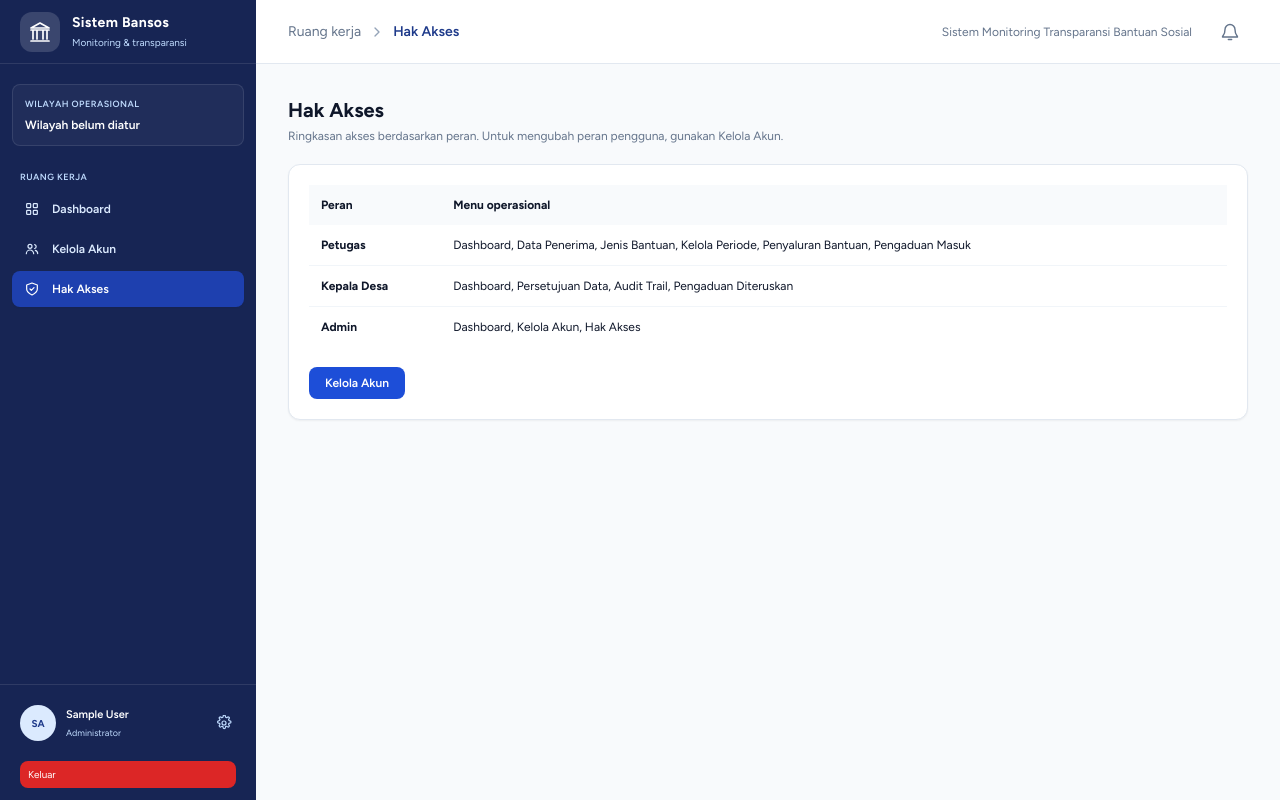
After one commit to syrsdev/salurin, a Laravel app: page /dashboard/admin/hak-akses in a window 1280 px wide. The commit adds this page. Run offline with Laravel 12, Linux system fonts and the light colour scheme; the visitor is signed in with stand-in values (Sample User, id 1); style sheets or scripts are compiled from the project's sources; parts of the project's set-up code (start-up, migrations or seed data) failed here and were passed over.

Commit message:
SCRUM-257 Dashboard Admin

```diff
--- /dev/null
+++ b/app/Http/Controllers/Admin/DashboardAdminController.php
@@ -0,0 +1,40 @@
+<?php
+
+namespace App\Http\Controllers\Admin;
+
+use App\Http\Controllers\Controller;
+use App\Models\User;
+use Illuminate\Http\Request;
+use Illuminate\View\View;
+
+class DashboardAdminController extends Controller
+{
+    public const ROLES = [
+        'petugas' => 'Petugas Desa/Kelurahan',
+        'kepala_desa' => 'Kepala Desa/Kelurahan',
+        'admin' => 'Administrator',
+    ];
+
+    public function index(Request $request): View
+    {
+        abort_unless($request->user()?->role === 'admin', 403);
+        $counts = User::query()->selectRaw('role, COUNT(*) AS total')->groupBy('role')->pluck('total', 'role');
+        $active = User::query()->where('aktif', true)->selectRaw('role, COUNT(*) AS total')->groupBy('role')->pluck('total', 'role');
+        $accounts = User::query()->orderByDesc('created_at')->orderByDesc('id')->limit(5)
+            ->get(['id', 'name', 'email', 'role', 'aktif', 'created_at']);
+
+        return view('pages.dashboard.admin', ['counts' => $counts, 'active' => $active, 'accounts' => $accounts, 'roles' => self::ROLES]);
+    }
+
+    public function show(User $user): View
+    {
+        abort_unless(auth()->user()?->role === 'admin', 403);
+        return view('pages.dashboard.admin-detail', ['account' => $user->load('wilayah'), 'roles' => self::ROLES]);
+    }
+
+    public function access(): View
+    {
+        abort_unless(auth()->user()?->role === 'admin', 403);
+        return view('pages.dashboard.admin-access');
+    }
+}
--- a/app/Http/Controllers/DashboardController.php
+++ b/app/Http/Controllers/DashboardController.php
@@ -2,6 +2,7 @@
 
 namespace App\Http\Controllers;
 
+use App\Http\Controllers\Admin\DashboardAdminController;
 use App\Models\AuditTrail;
 use App\Models\Penerima;
 use App\Models\Pengaduan;
@@ -22,6 +23,10 @@ class DashboardController extends Controller
             $user instanceof User && in_array($user->role, ['petugas', 'kepala_desa', 'admin'], true),
             403
         );
+
+        if ($user->role === 'admin') {
+            return app(DashboardAdminController::class)->index($request);
+        }
 
         $wilayahId = $user->role === 'admin'
             ? null
--- a/resources/views/components/dashboard/sidebar.blade.php
+++ b/resources/views/components/dashboard/sidebar.blade.php
@@ -185,6 +185,16 @@
                         </svg>
                     <span>Kelola Akun</span>
                 </a>
+                <a href="{{ route('admin.dashboard.access') }}" x-on:click="sidebarOpen = false" @class([
+                    'flex items-center gap-3 rounded-lg px-3 py-2.5 text-xs font-semibold transition',
+                    'bg-blue-800 text-white shadow-sm' => request()->routeIs('admin.dashboard.access'),
+                    'text-blue-100 hover:bg-white/10 hover:text-white' => !request()->routeIs('admin.dashboard.access'),
+                ])>
+                    <svg class="w-4 h-4 shrink-0" viewBox="0 0 24 24" fill="none" stroke="currentColor" stroke-width="1.8" aria-hidden="true">
+                        <path stroke-linecap="round" stroke-linejoin="round" d="M12 3 4 6v6c0 5 8 9 8 9s8-4 8-9V6l-8-3Zm-3 9 2 2 4-4" />
+                    </svg>
+                    <span>Hak Akses</span>
+                </a>
             @endif
         </div>
     </nav>
--- /dev/null
+++ b/resources/views/pages/dashboard/admin-access.blade.php
@@ -0,0 +1,17 @@
+<x-dashboard-layout>
+    <x-slot name="title">Hak Akses</x-slot>
+    <x-slot name="breadcrumb">Hak Akses</x-slot>
+    <h1 class="text-xl font-bold">Hak Akses</h1>
+    <p class="mt-1 text-xs text-slate-500">Ringkasan akses berdasarkan peran. Untuk mengubah peran pengguna, gunakan Kelola Akun.</p>
+    <section class="mt-5 overflow-x-auto rounded-xl border border-slate-200 bg-white p-5 shadow-sm">
+        <table class="w-full text-left text-xs">
+            <thead class="bg-slate-50"><tr><th class="p-3">Peran</th><th class="p-3">Menu operasional</th></tr></thead>
+            <tbody class="divide-y divide-slate-100">
+                <tr><th scope="row" class="p-3">Petugas</th><td class="p-3">Dashboard, Data Penerima, Jenis Bantuan, Kelola Periode, Penyaluran Bantuan, Pengaduan Masuk</td></tr>
+                <tr><th scope="row" class="p-3">Kepala Desa</th><td class="p-3">Dashboard, Persetujuan Data, Audit Trail, Pengaduan Diteruskan</td></tr>
+                <tr><th scope="row" class="p-3">Admin</th><td class="p-3">Dashboard, Kelola Akun, Hak Akses</td></tr>
+            </tbody>
+        </table>
+        <a href="{{ route('akun.index') }}" class="mt-5 inline-block rounded-lg bg-blue-700 px-4 py-2 text-xs font-semibold text-white">Kelola Akun</a>
+    </section>
+</x-dashboard-layout>
--- a/routes/web.php
+++ b/routes/web.php
@@ -33,6 +33,12 @@ Route::get('/pengaduan/sukses/{kode}', [PengaduanController::class, 'sukses'])->
 
 Route::group(['prefix' => 'dashboard', 'middleware' => ['auth', 'verified']], function () {
     Route::get('/', [DashboardController::class, 'index'])->name('dashboard');
+
+    // SCRUM-257: detail akun dan ringkasan hak akses admin.
+    Route::middleware('role:admin')->prefix('admin')->name('admin.dashboard.')->group(function () {
+        Route::get('/akun/{user}', [\App\Http\Controllers\Admin\DashboardAdminController::class, 'show'])->whereNumber('user')->name('accounts.show');
+        Route::get('/hak-akses', [\App\Http\Controllers\Admin\DashboardAdminController::class, 'access'])->name('access');
+    });
 
     Route::middleware(['role:kepala_desa'])->prefix('audit-trail')->name('audit-trail.')->group(function () {
         Route::get('/', [AuditTrailController::class, 'index'])->name('index');
```
Also changed, not shown: database/seeders/DemoBansosSeeder.php (+14 -1 lines), resources/views/pages/dashboard/admin-detail.blade.php (added, +14 -0 lines), resources/views/pages/dashboard/admin.blade.php (added, +41 -0 lines), tests/Feature/DashboardControllerTest.php (+14 -14 lines).
